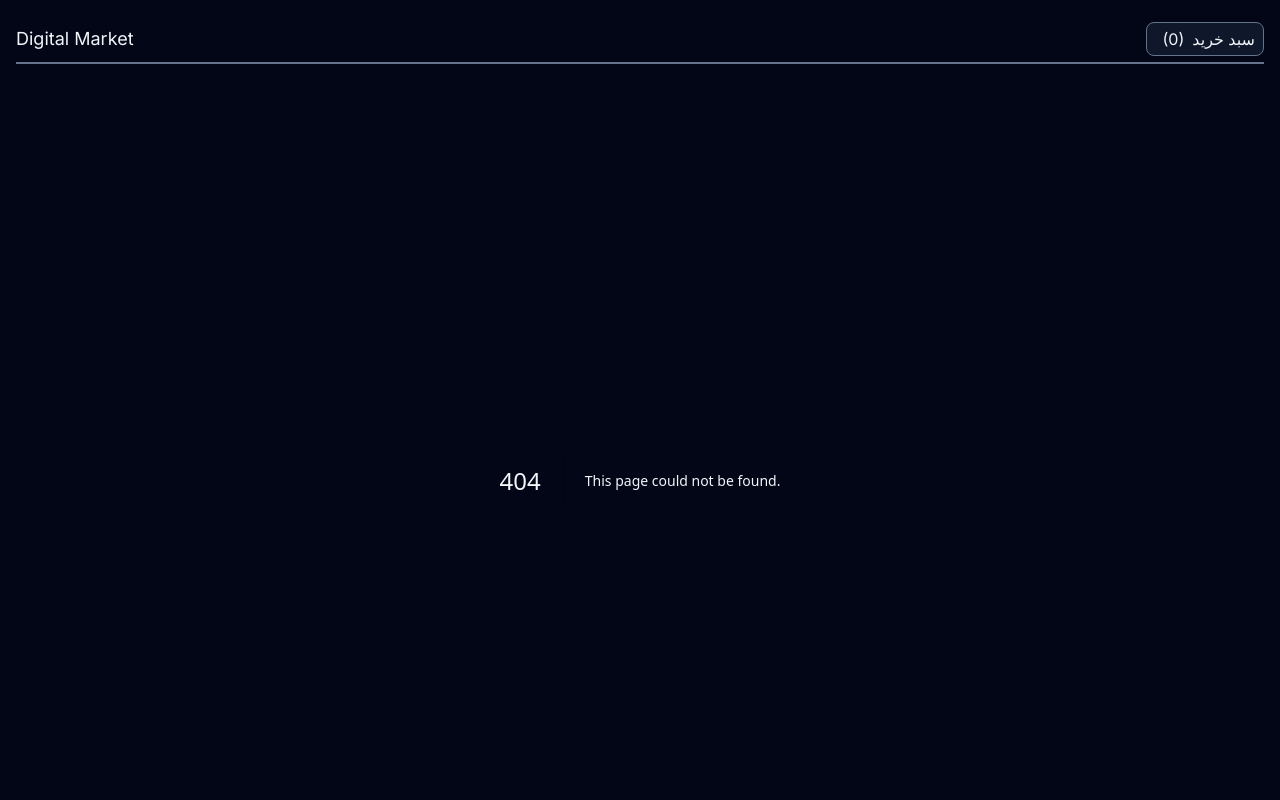
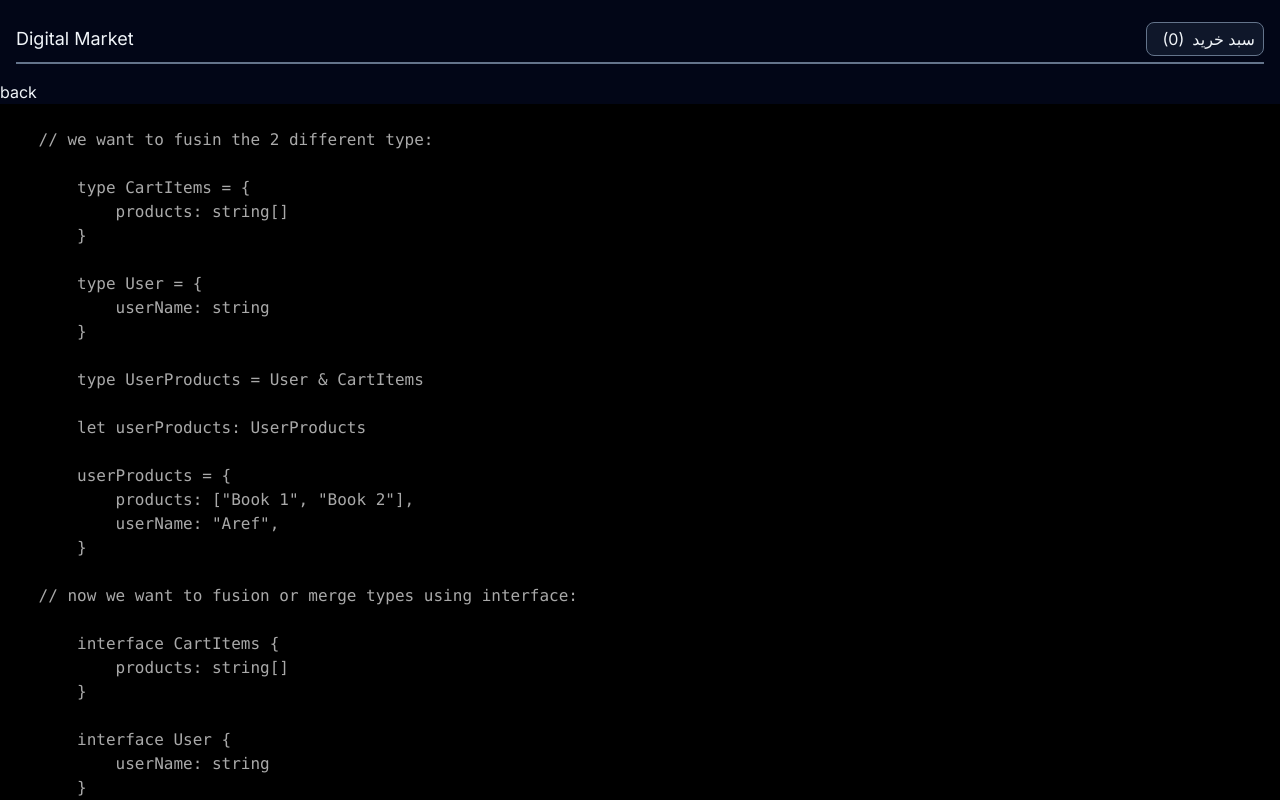
Before and after one commit to arefmaghdam/review-of-ts-nextjs13, a Next.js app: page /components/typescript/type-fusion in a window 1280 px wide. Before the commit this address had no page. Shown: the top 800 px of the page. Built offline with nearby package versions, Linux system fonts and the light colour scheme.

Commit message:
feat: review of typescript merging types

```diff
--- a/src/app/components/providers/ts-provider.tsx
+++ b/src/app/components/providers/ts-provider.tsx
@@ -20,6 +20,7 @@ const TSProvider: FC = () => {
       <Link href="/components/typescript/type-vs-interface">
         type-vs-interface
       </Link>
+      <Link href="/components/typescript/type-fusion">type-fusion</Link>
     </div>
   );
 };
--- /dev/null
+++ b/src/app/components/typescript/type-fusion/page.tsx
@@ -0,0 +1,55 @@
+import React, { FC } from "react";
+import CodePreview from "../../code-preview/code-preview";
+import Link from "next/link";
+
+const TypeFusion: FC = () => {
+  return (
+    <div>
+      <Link href="/">back</Link>
+      <CodePreview
+        imgURL=""
+        content={`
+    // we want to fusin the 2 different type:
+
+        type CartItems = {
+            products: string[]
+        }
+
+        type User = {
+            userName: string
+        }
+
+        type UserProducts = User & CartItems
+
+        let userProducts: UserProducts
+
+        userProducts = {
+            products: ["Book 1", "Book 2"],
+            userName: "Aref",
+        }
+
+    // now we want to fusion or merge types using interface:
+
+        interface CartItems {
+            products: string[]
+        }
+
+        interface User {
+            userName: string
+        }
+
+        interface UserProducts extends User, CartItems {}
+
+        let userProducts: UserProducts
+
+        userProducts = {
+            products: ["Book 1", "Book 2"],
+            userName: "Aref",
+        }
+      `}
+      />
+    </div>
+  );
+};
+
+export default TypeFusion;
```
